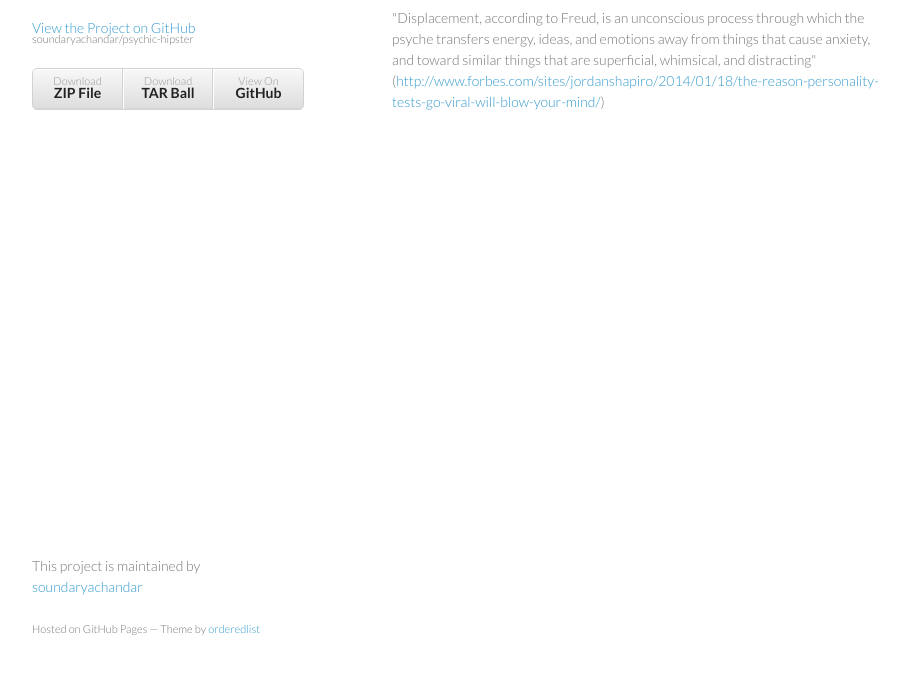
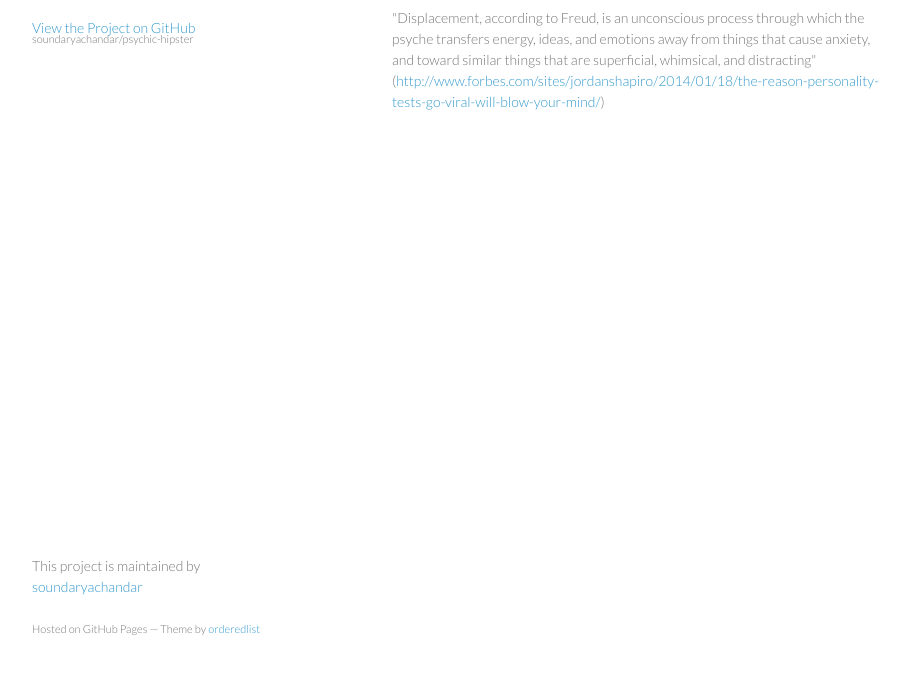
Before and after one commit to soundaryachandar/psychic-hipster, a plain HTML site: page index.html in a window 1280 px wide. Shown: the part 92-766 px from the top of the page, without its empty margins (178-1087 px from the left). Drawn offline with Linux system fonts and the light colour scheme.

Commit message:
Removed the zipball, tarball,View on github CTA

```diff
--- a/index.html
+++ b/index.html
@@ -20,12 +20,6 @@
 
         <p class="view"><a href="https://github.com/soundaryachandar/psychic-hipster">View the Project on GitHub <small>soundaryachandar/psychic-hipster</small></a></p>
 
-
-        <ul>
-          <li><a href="https://github.com/soundaryachandar/psychic-hipster/zipball/master">Download <strong>ZIP File</strong></a></li>
-          <li><a href="https://github.com/soundaryachandar/psychic-hipster/tarball/master">Download <strong>TAR Ball</strong></a></li>
-          <li><a href="https://github.com/soundaryachandar/psychic-hipster">View On <strong>GitHub</strong></a></li>
-        </ul>
       </header>
       <section>
         <p>Quotes I find interesting - </p>
```
